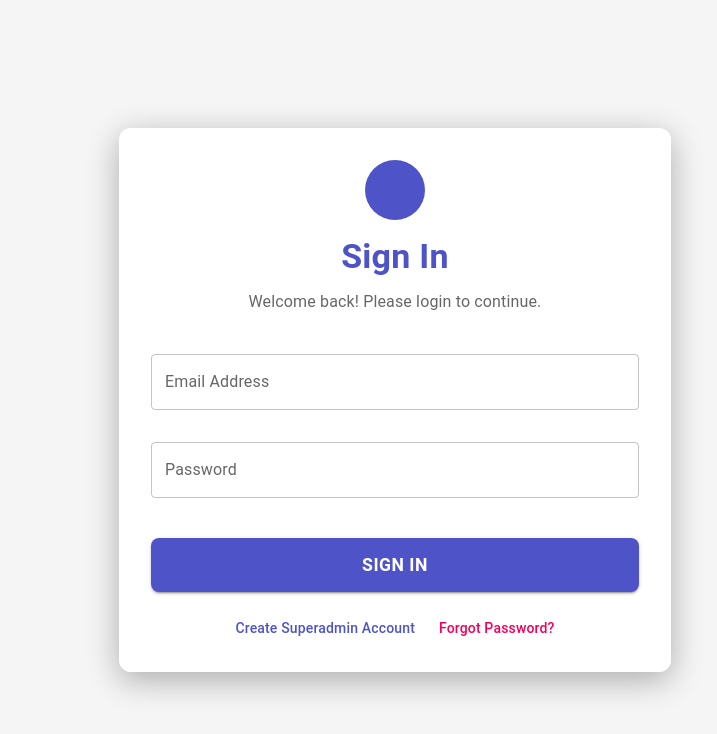
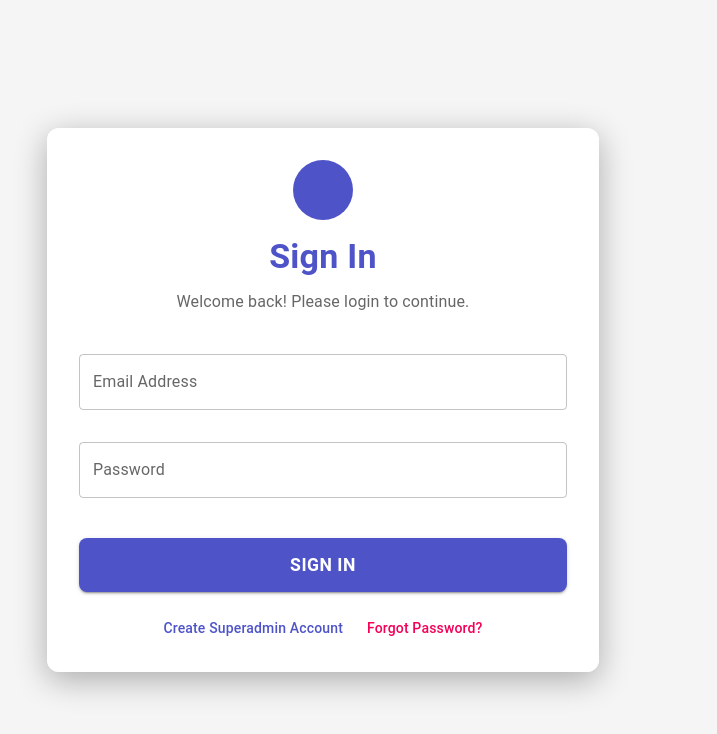
Before and after one commit to Zafar9708/MultitentnantATS, a React (Vite) app: page /login in a window 1280 px wide. Shown: the top 734 px of the page, without its empty margins (409-1126 px from the left). Built offline with nearby package versions, Linux system fonts and the light colour scheme; some icons are missing.

Commit message:
margin fixes

```diff
--- a/src/pages/Auth/LoginForm.jsx
+++ b/src/pages/Auth/LoginForm.jsx
@@ -99,7 +99,7 @@ const LoginForm = () => {
           alignItems: "center",
           justifyContent: "center",
           py: 4,
-          ml:42
+          ml:36
         }}
       >
         <Container component="main" maxWidth="sm">
```
